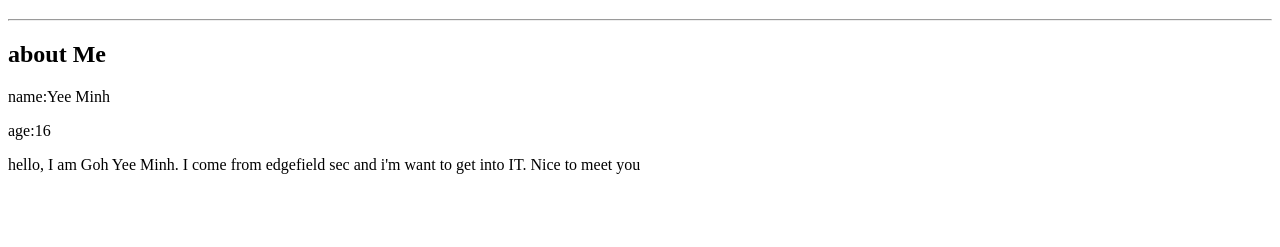
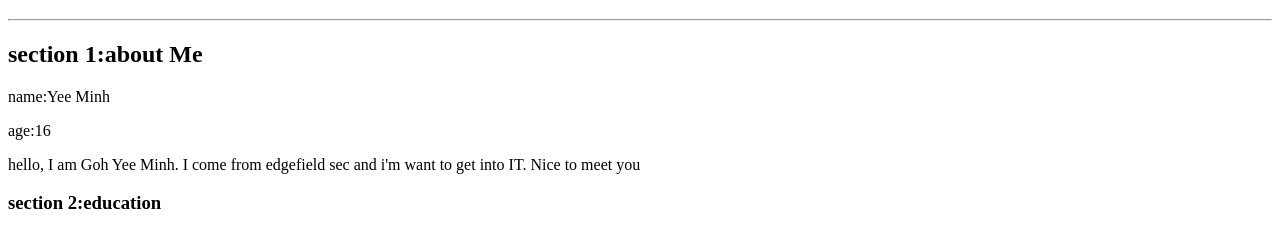
Before and after one commit to SwooshWooshy/Swooshgithub.io, a plain HTML site: page index.html in a window 1280 px wide. Shown: the part 61-308 px from the top of the page. Drawn offline with Linux system fonts and the light colour scheme.

Commit message:
Update index.html

```diff
--- a/index.html
+++ b/index.html
@@ -7,9 +7,11 @@
   <body>
     <h1>welcome to website</h1>
     <hr>
-    <h2>about Me</h2>
+    <h2>section 1:about Me</h2>
     <p>name:Yee Minh</p>
     <p>age:16</p>
     <p>hello, I am Goh Yee Minh. I come from edgefield sec and i'm want to get into IT. Nice to meet you</p>
+
+    <h3>section 2:education</h3>
   </body>
 </html>
```
